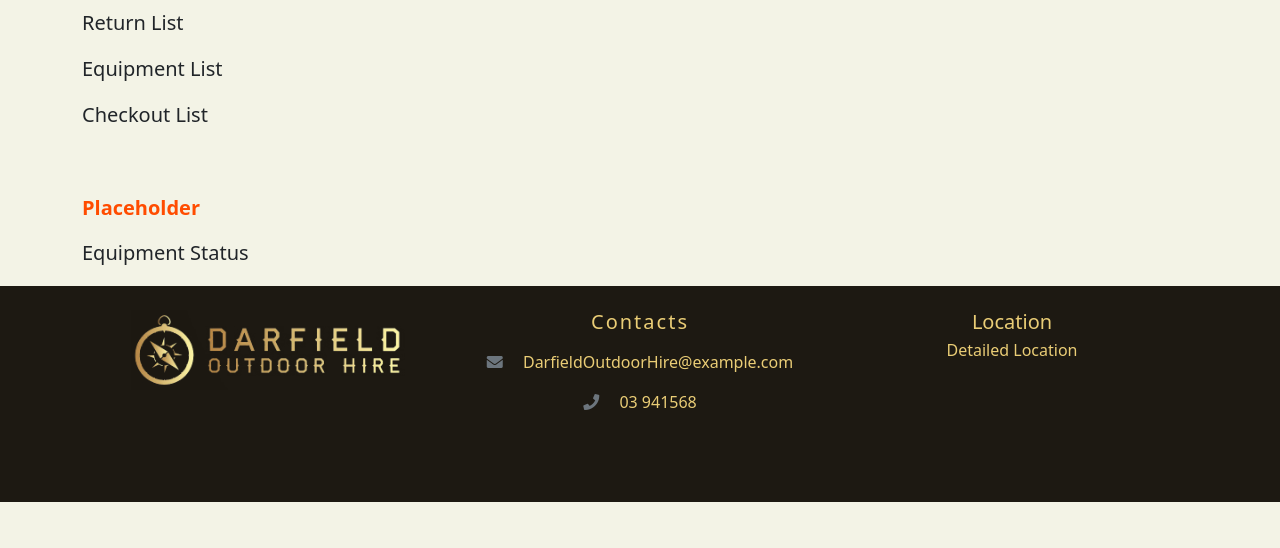
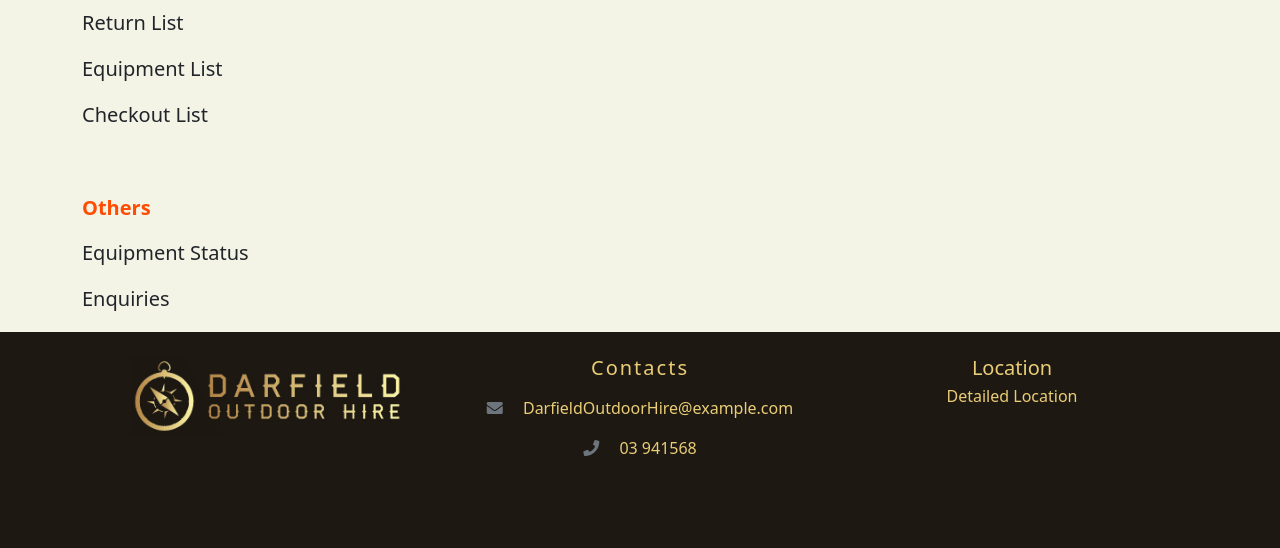
Before and after one commit to gaon5/agrihireApp, a Flask app: template app/templates/staff/manage_base.html in a window 1280 px wide. Shown: the part 336-884 px from the top of the page. Before the commit the page ends 838 px from the top, so only its background shows below. Run offline with Flask 3, Linux system fonts and the light colour scheme; the template is opened without the code that fills it, so the values that code supplies are empty.

Commit message:
changed placeholder to others

```diff
--- a/app/templates/staff/manage_base.html
+++ b/app/templates/staff/manage_base.html
@@ -56,12 +56,18 @@
                         </div>
                     </li>
                 </ul>
-                <h5 class="pt-5" style="color: #ff4c00; font-weight: 700;">Placeholder</h5>
+                <h5 class="pt-5" style="color: #ff4c00; font-weight: 700;">Others</h5>
                 <ul style="padding: 0; list-style: none;">
                     <li style="margin: 20px 0;">
                         <div>
                             <input type="radio" style="display: none">
                             <label class="label_style" for="" onclick="window.location.href = '{{ url_for('set_instance')}}'">Equipment Status</label>
+                        </div>
+                    </li>
+                    <li style="margin: 20px 0;">
+                        <div>
+                            <input type="radio" style="display: none">
+                            <label class="label_style" for="" onclick="window.location.href = '{{ url_for('get_enquiries')}}'">Enquiries</label>
                         </div>
                     </li>
                 </ul>
```
